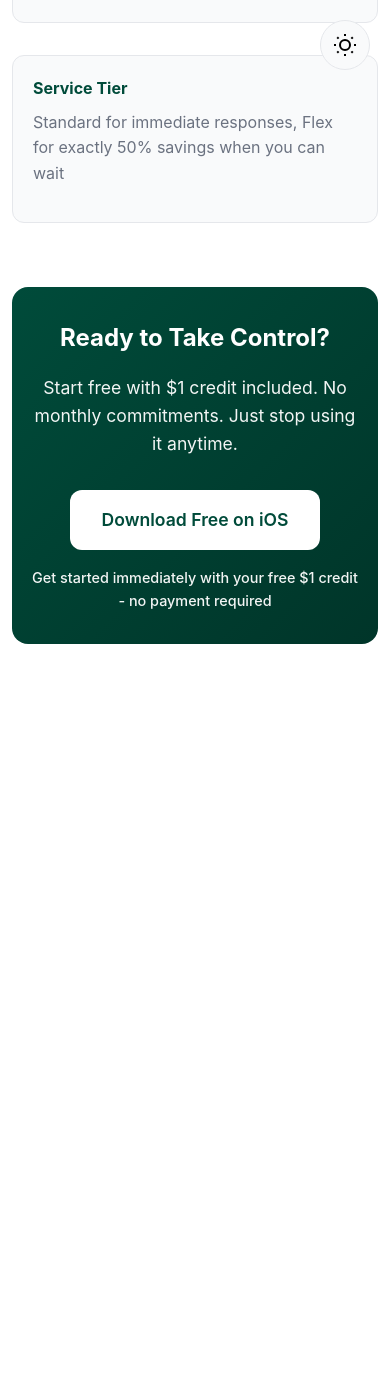
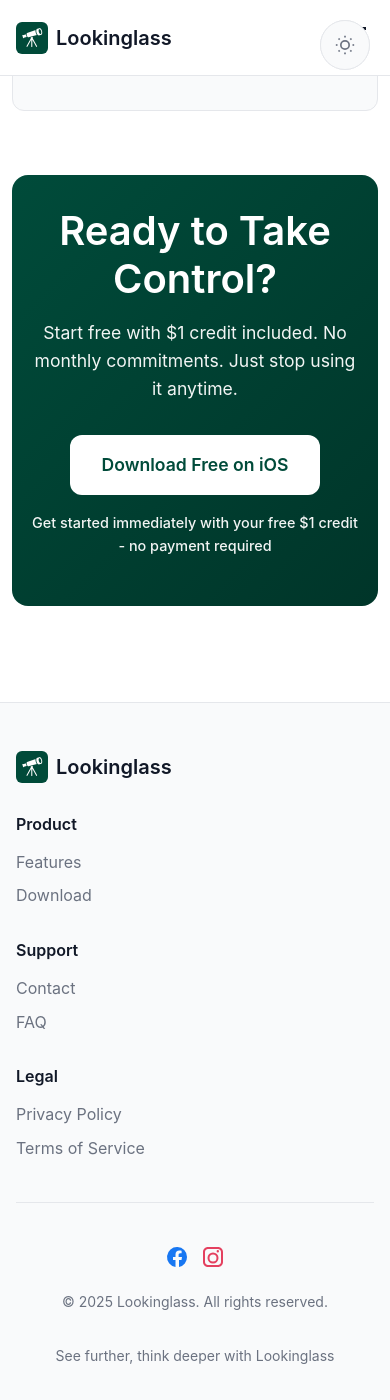
Before and after one commit to HamiltonCory/lookinglass-website, a Jekyll site: the page built from pricing.html, in a window 390 px wide and 1400 px high, scrolled down 6512 px. Built offline with Jekyll 4.4.1, drawn with Linux system fonts in a browser that asks for light colours; some web fonts are replaced; before the commit the page ends 7252 px from its top, so only the background shows below that.

Commit message:
fixing minor issues with pricing.html

```diff
--- a/pricing.html
+++ b/pricing.html
@@ -1,3 +1,9 @@
+---
+layout: default
+title: Pricing
+description: Compare Lookinglass pay-as-you-go pricing with ChatGPT subscriptions. Access 20+ models including o3-pro without monthly commitments.
+---
+
 <!DOCTYPE html>
 <html lang="en">
 <head>
@@ -540,7 +546,7 @@
 
         .pricing-factors {
             display: grid;
-            grid-template-columns: repeat(auto-fit, minmax(280px, 1fr));
+            grid-template-columns: repeat(2, 1fr); /* Force 2 columns */
             gap: 2rem;
             margin-top: 2rem;
         }
@@ -726,7 +732,9 @@
             }
 
             .reasons-grid {
-                grid-template-columns: 1fr;
+                display: grid;
+                grid-template-columns: repeat(2, 1fr); /* Force 2 columns */
+                gap: 2rem;
             }
 
             .pricing-cta {
@@ -751,8 +759,10 @@
                 padding: 0.875rem 1.25rem;
             }
 
-            .cost-calculator {
-                padding: 1.5rem 1rem;
+            .cost-calculator p {
+                text-align: center;
+                color: var(--text-secondary);
+                margin-bottom: 2rem;
             }
 
             .example-card {
```
